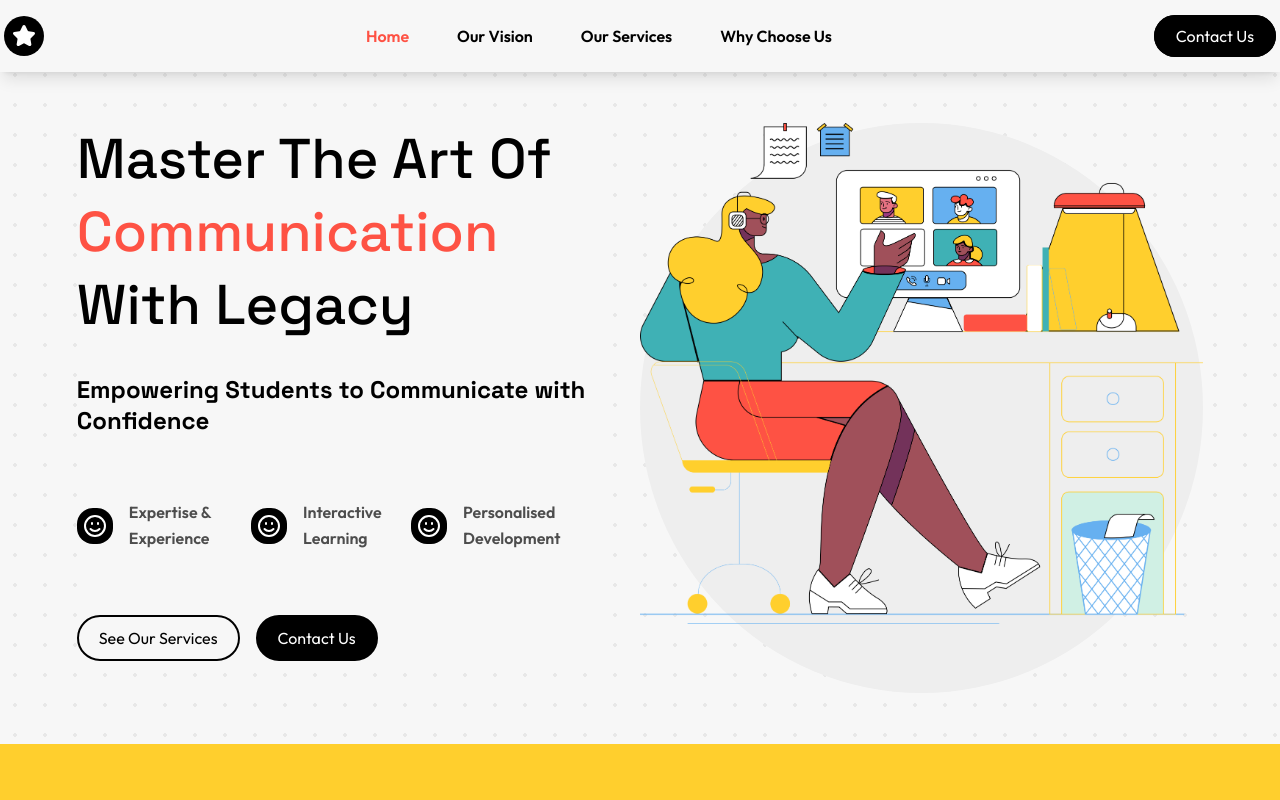
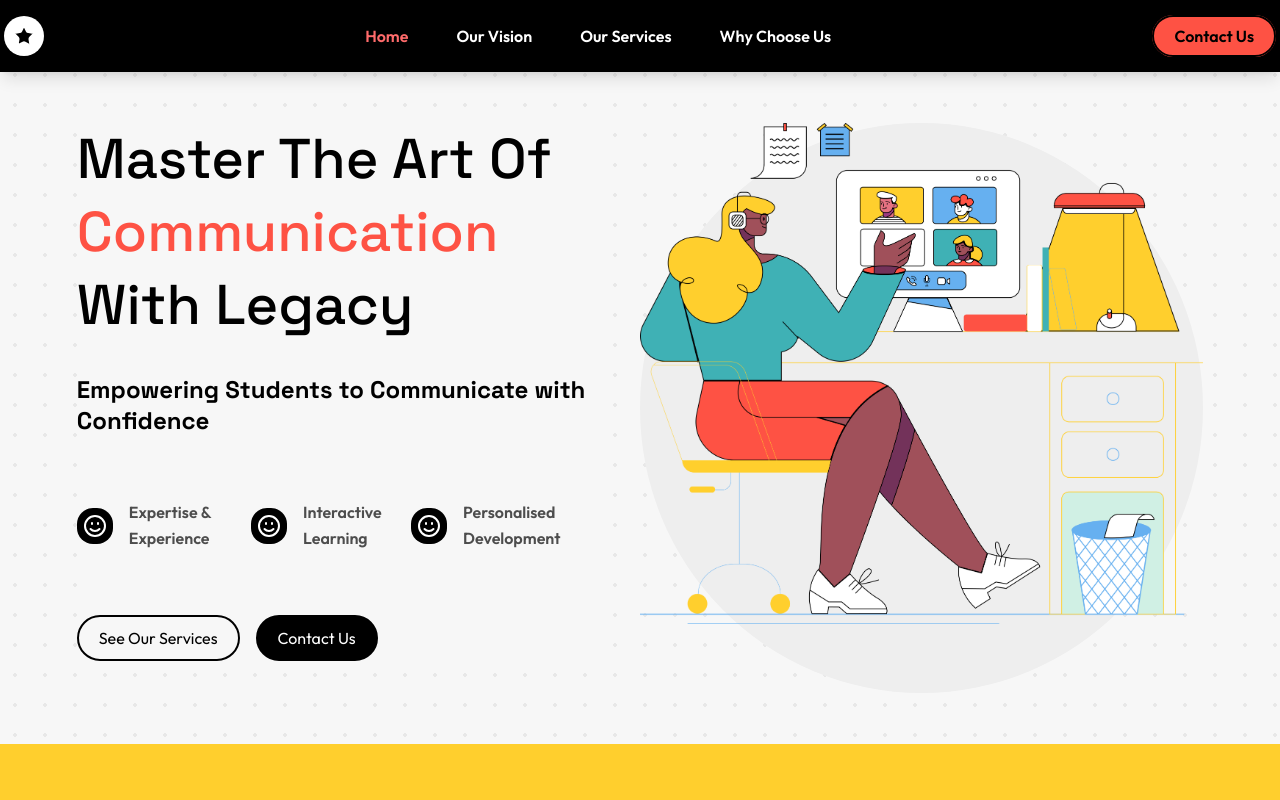
Before and after one commit to chocolatecaake/legacy, a Next.js app: page / in a window 1280 px wide. Shown: the top 800 px of the page. Built offline with nearby package versions, Linux system fonts and the light colour scheme.

Commit message:
navbar, footer changes

```diff
--- a/src/app/globals.css
+++ b/src/app/globals.css
@@ -5,6 +5,7 @@
   --secondary: rgba(254, 82, 68, 1);
   --tertiary: rgba(77, 77, 77, 1);
   --accent: rgba(63, 177, 181, 1);
+  --accent-2: rgb(255, 107, 107);
   --background: rgba(247, 247, 247, 1);
   --foreground: rgba(0, 0, 0, 1);
 
@@ -21,6 +22,7 @@
   --color-secondary: var(--secondary);
   --color-tertiary: var(--tertiary);
   --color-accent: var(--accent);
+  --color-accent-2: var(--accent-2);
   --color-background: var(--background);
   --color-foreground: var(--foreground);
 
--- a/src/components/Button.tsx
+++ b/src/components/Button.tsx
@@ -1,5 +1,5 @@
 type ButtonProps = {
-  variant?: "primary" | "secondary";
+  variant?: "primary" | "secondary" | "cta";
   text: string;
   href: string;
 };
@@ -10,6 +10,7 @@ export default function Button({
   href,
 }: ButtonProps) {
   const variants = {
+    cta: "bg-secondary text-black font-semibold hover:bg-secondary hover:text-black",
     primary: "bg-black text-white hover:bg-secondary hover:text-black",
     secondary:
       "bg-background text-black border-2 hover:border-secondary hover:text-secondary",
--- a/src/components/Footer.tsx
+++ b/src/components/Footer.tsx
@@ -6,7 +6,7 @@ import { ArrowUp } from "lucide-react";
 export default function Footer() {
   return (
     <>
-      <footer className="bg-black w-full text-white px-content">
+      <footer className="bg-black w-full text-white px-small sm:px-content">
         <div className="flex justify-between py-default px-small sm:px-default">
           <div className="flex flex-col sm:flex-row gap-section">
             <div className="flex flex-col space-y-default lg:min-w-55">
--- a/src/components/Navbar.tsx
+++ b/src/components/Navbar.tsx
@@ -14,12 +14,12 @@ const Navbar = () => {
 
   return (
     <header
-      className={`bg-background fixed w-full sticky top-0 p-1 transition-all duration-200 z-50 shadow-lg border-white"}`}
+      className={`bg-black text-white fixed w-full sticky top-0 p-1 transition-all duration-200 z-50 shadow-lg border-white"}`}
     >
       <div className="min-h-[64px] flex justify-between items-center container mx-auto px-4 xl:px-0">
         <Link href="/">
-          <div className="flex p-2 p-2 rounded-full items-center justify-center bg-black">
-            <Star className="fill-white stroke-white" />
+          <div className="flex p-2 p-2 rounded-full items-center justify-center bg-white">
+            <Star className="fill-black stroke-white" />
           </div>
         </Link>
         <nav className={`hidden xl:block xl:flex items-center gap-12`}>
@@ -28,9 +28,9 @@ const Navbar = () => {
               return (
                 <li
                   key={index}
-                  className={`font-semibold transition-colors hover:text-accent  ${
+                  className={`font-semibold transition-colors ${
                     pathname === link.path
-                      ? "text-secondary"
+                      ? "text-accent-2 hover:text-white"
                       : "hover:text-secondary"
                   }`}
                 >
@@ -41,7 +41,7 @@ const Navbar = () => {
           </ul>
         </nav>
         <div className="hidden xl:block">
-          <Button text="Contact us" variant="primary" href="/contact" />
+          <Button text="Contact us" variant="cta" href="/contact" />
         </div>
         <div className="xl:hidden">
           <NavMobile />
--- a/src/sections/About.tsx
+++ b/src/sections/About.tsx
@@ -1,7 +1,7 @@
 export function About() {
   return (
     <section className="bg-primary">
-      <div className="flex flex-col sm:flex-row justify-between items-center gap-section">
+      <div className="flex flex-col sm:flex-row sm:justify-between items-center gap-small">
         <h1 className="flex-1">
           <div className="underline">Unlock Your Potential</div> with
           Communication Coaching
```
